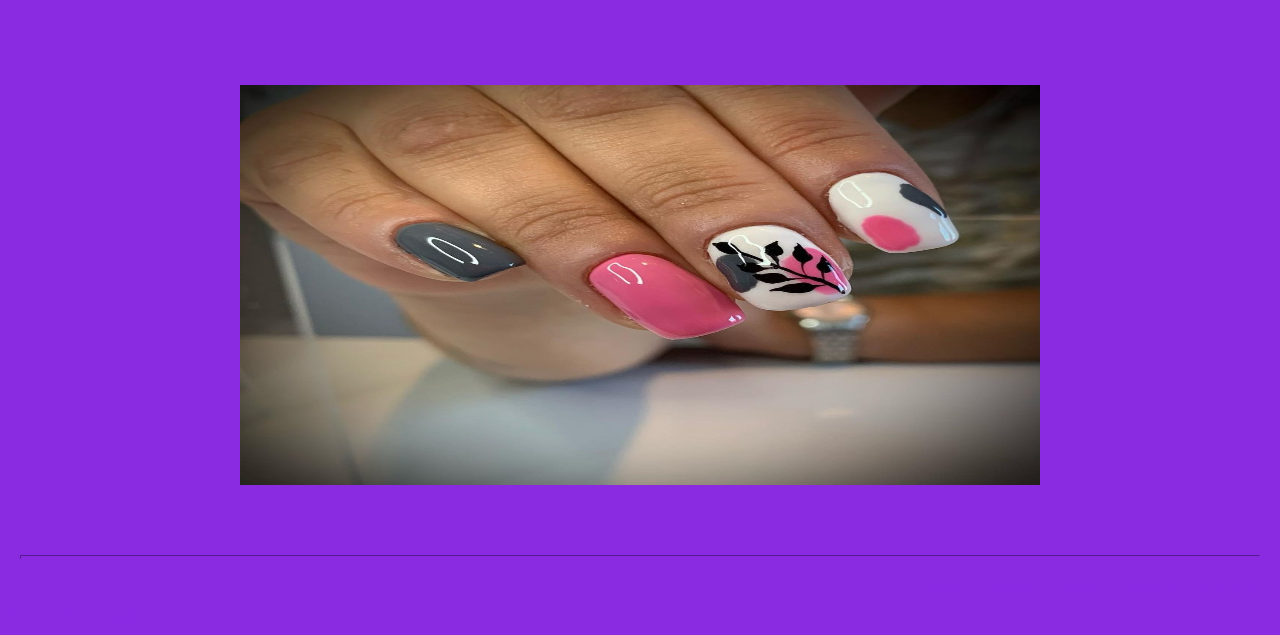
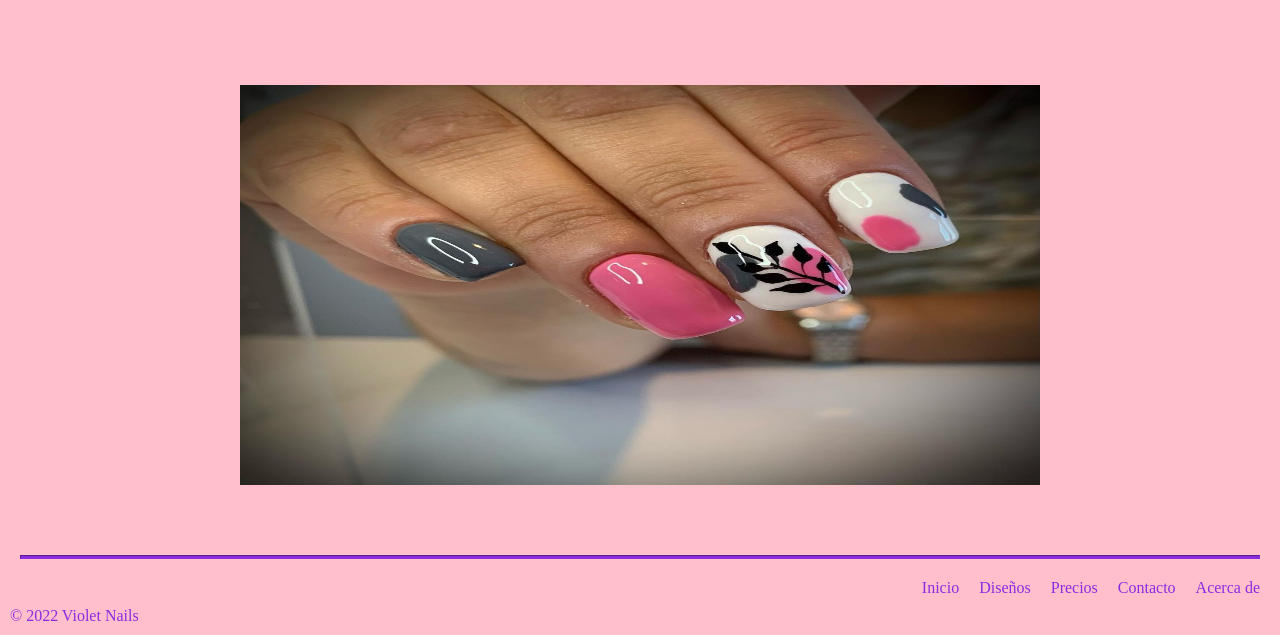
Before and after one commit to lucasmateo8/violetnails, a plain HTML site: page index.html in a window 1280 px wide. Shown: the part 421-1056 px from the top of the page. Drawn offline with Linux system fonts and the light colour scheme.

Commit message:
pinkfondo

```diff
--- a/estilos/estilos.css
+++ b/estilos/estilos.css
@@ -51,7 +51,7 @@ h2 {
 }
 
 .contenedor {
-    background-color: blueviolet
+    background-color: pink
 }
 
 ul {
```
